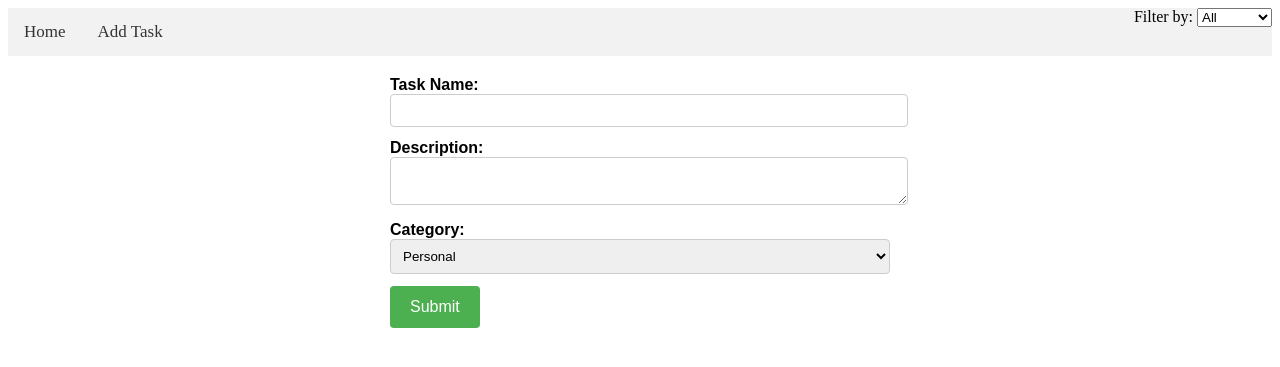
After one commit to adrnmlgrto/TodoApp, a Django app: page /create/ in a window 1280 px wide. The commit adds this page. Shown: the top 367 px of the page. Run offline with Django 4.2, Linux system fonts and the light colour scheme.

Commit message:
Added form functionality with Django

```diff
--- /dev/null
+++ b/todos/templates/todos/add_task.html
@@ -0,0 +1,113 @@
+<!DOCTYPE html>
+<html>
+  <head>
+    <title>Todo Web Application - Add Task</title>
+    <style>
+      /* NavBar styling */
+      .navbar {
+        background-color: #f2f2f2;
+        overflow: hidden;
+        margin-bottom: 20px;
+      }
+
+      .navbar a {
+        float: left;
+        display: block;
+        color: #333;
+        text-align: center;
+        padding: 14px 16px;
+        text-decoration: none;
+        font-size: 17px;
+      }
+
+      .navbar a:hover {
+        background-color: #ddd;
+        color: black;
+      }
+    </style>
+  </head>
+  <body>
+    <div class="navbar">
+      <a href="{% url 'index' %}">Home</a>
+      <a href="{% url 'add_task' %}">Add Task</a>
+      <div style="float: right">
+        <label for="category-filter">Filter by:</label>
+        <select id="category-filter" name="category-filter">
+          <option value="all">All</option>
+          <option value="personal">Personal</option>
+          <option value="work">Work</option>
+          <option value="school">School</option>
+        </select>
+      </div>
+    </div>
+    <div style="margin: 20px auto; max-width: 500px">
+      <form style="font-family: Arial, sans-serif" action="{% url 'submit_task' %}", method="POST">
+        {% csrf_token %}
+        <label for="task_title" style="font-weight: bold; display: block"
+          >Task Name:</label
+        >
+        <input
+          type="text"
+          id="task_title"
+          name="task_title"
+          style="
+            padding: 8px;
+            border: 1px solid #ccc;
+            border-radius: 4px;
+            margin-bottom: 12px;
+            width: 100%;
+          "
+        /><br />
+
+        <label for="task_description" style="font-weight: bold; display: block"
+          >Description:</label
+        >
+        <textarea
+          id="task_description"
+          name="task_description"
+          style="
+            padding: 8px;
+            border: 1px solid #ccc;
+            border-radius: 4px;
+            margin-bottom: 12px;
+            width: 100%;
+          "
+        ></textarea
+        ><br />
+
+        <label for="category" style="font-weight: bold; display: block"
+          >Category:</label
+        >
+        <select
+          id="category"
+          name="category"
+          style="
+            padding: 8px;
+            border: 1px solid #ccc;
+            border-radius: 4px;
+            margin-bottom: 12px;
+            width: 100%;
+          "
+        >
+          <option value="PSL">Personal</option>
+          <option value="WRK">Work</option>
+          <option value="SCH">School</option></select
+        ><br />
+
+        <input
+          type="submit"
+          value="Submit"
+          style="
+            background-color: #4caf50;
+            color: white;
+            padding: 12px 20px;
+            border: none;
+            border-radius: 4px;
+            cursor: pointer;
+            font-size: 16px;
+          "
+        />
+      </form>
+    </div>
+  </body>
+</html>
--- a/todos/urls.py
+++ b/todos/urls.py
@@ -2,5 +2,8 @@ from django.urls import path
 from . import views
 
 urlpatterns = [
-    path('', views.index)
+    path('', views.index, name='index'),
+    path('create/', views.add_task, name='add_task'),
+    path('create/submit/', views.submit_task, name='submit_task'),
+    path('edit/<int:task_id>/', views.edit_task, name='edit_task'),
 ]
--- a/todos/views.py
+++ b/todos/views.py
@@ -1,5 +1,26 @@
-from django.shortcuts import render
+from django.shortcuts import render, redirect, get_object_or_404
+from django.views.decorators.http import require_http_methods
+from django.utils import timezone
+from .models import Task
 # from django.http import HttpResponse
 
 def index(request):
-    return render(request, 'todos/tasks.html')
+    tasks = Task.objects.all()
+    return render(request, 'todos/index.html', {'tasks_list':tasks})
+
+def add_task(request):
+    return render(request, 'todos/add_task.html')
+
+@require_http_methods(['POST'])
+def submit_task(request):
+    task_title = request.POST['task_title']
+    task_description = request.POST['task_description']
+    category = request.POST['category']
+    created_at = timezone.now()
+    task = Task(task_title=task_title, task_description=task_description, category=category, created_at=created_at)
+    task.save()
+    return redirect('index')
+
+def edit_task(request, task_id):
+    task = get_object_or_404(Task, pk=task_id)
+    return render(request, 'todos/edit_task.html', {'task': task})
```
Also changed, not shown: todos/templates/todos/edit_task.html (added, +32 -0 lines), todos/templates/todos/index.html (+42 -102 lines), todos/templates/todos/tasks.html (deleted, +0 -49 lines), db.sqlite3.
